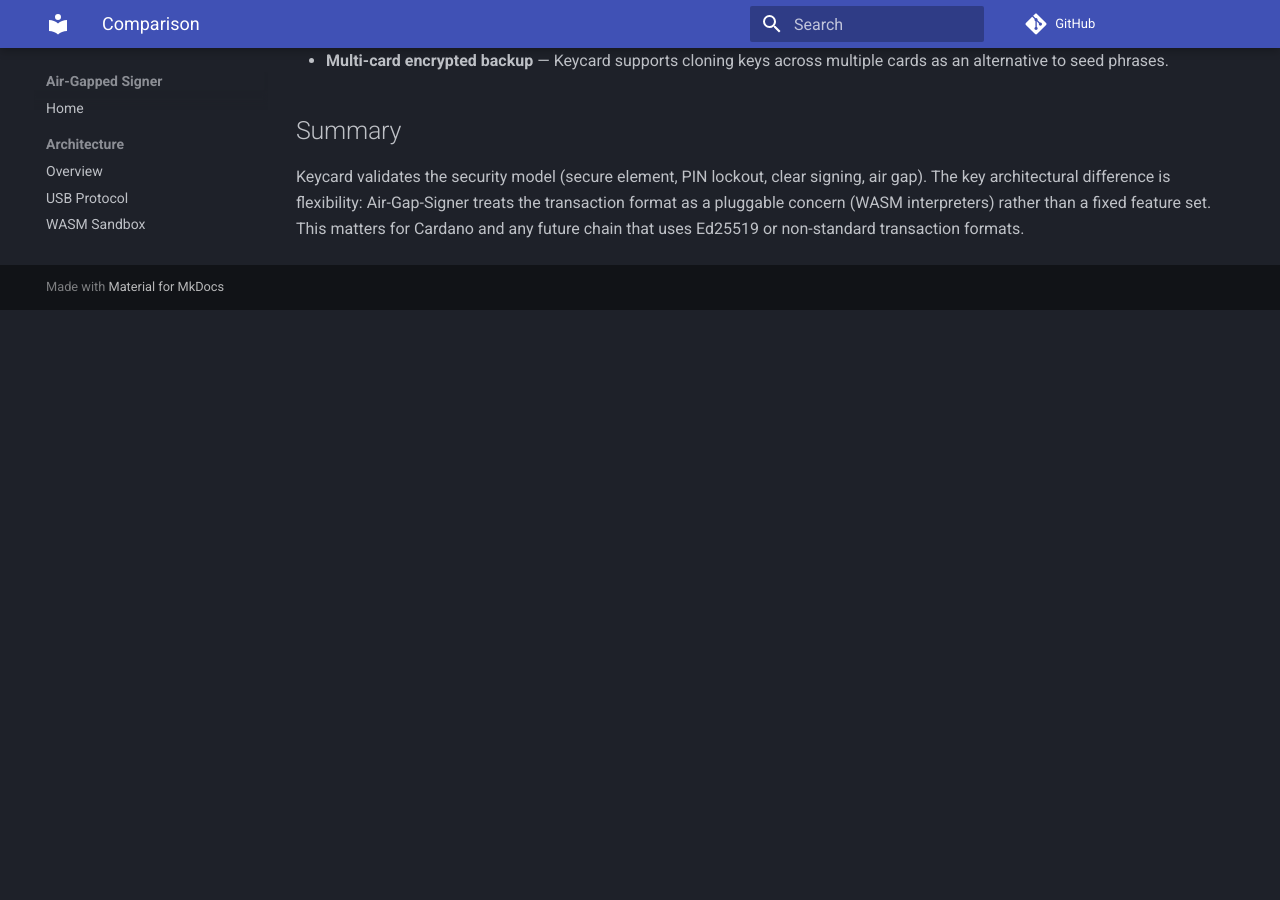
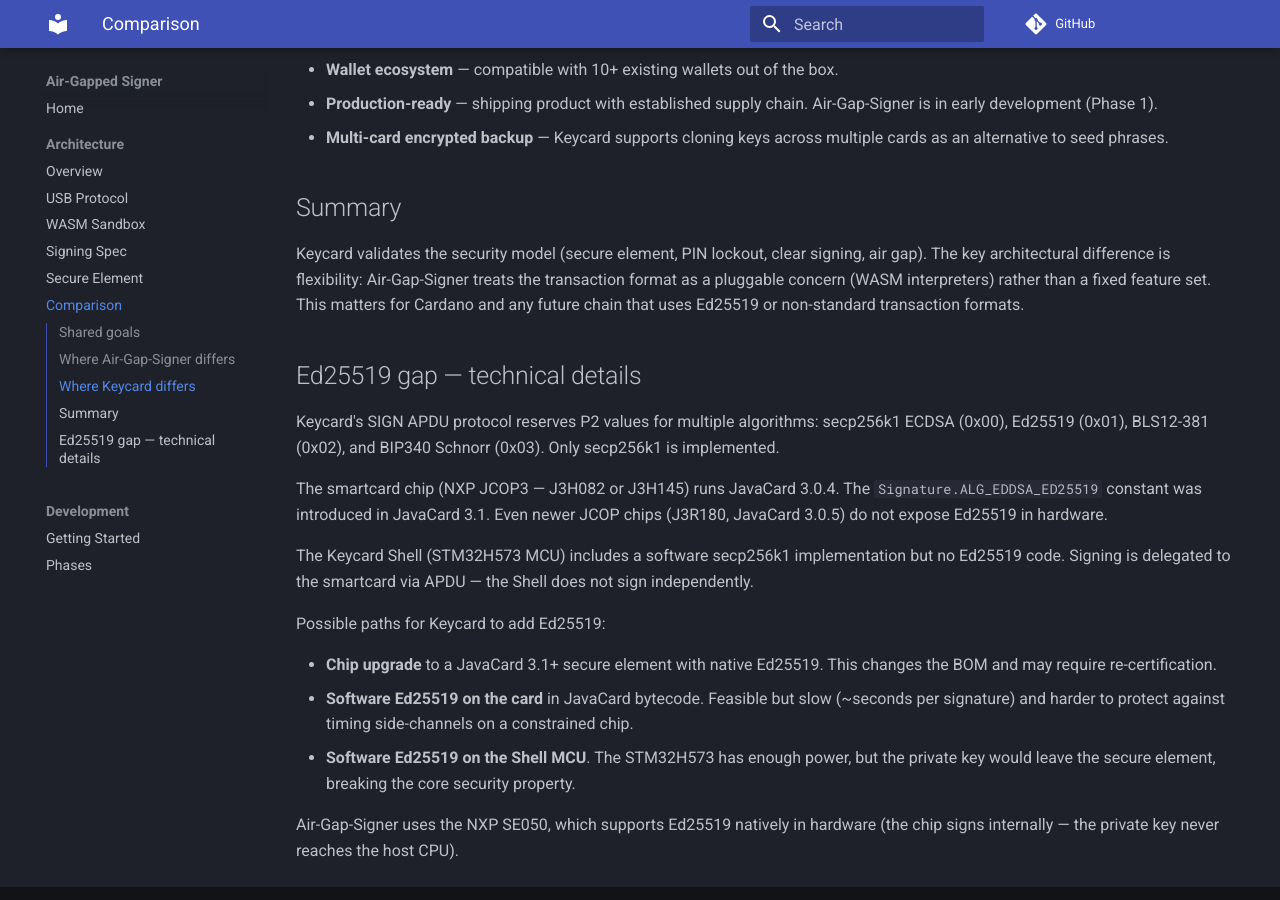
Before and after one commit to paolino/air-gap-signer, an MkDocs documentation site: the page built from docs/architecture/comparison.md, in a window 1280 px wide and 900 px high, scrolled down 1179 px. Built offline with MkDocs 1.6.1 and Material for MkDocs 9.7.7, drawn with Linux system fonts in a browser that asks for light colours; comment, search, counter and statistics services are not loaded; before the commit the page ends 1489 px from its top, so only the background shows below that; some of the changed text lies outside the part shown.

Commit message:
docs: add Ed25519 technical details to Keycard comparison

```diff
--- a/docs/architecture/comparison.md
+++ b/docs/architecture/comparison.md
@@ -17,8 +17,16 @@ device with QR scanning). This page compares the two projects.
 
 ## Where Air-Gap-Signer differs
 
-- **Ed25519 support** — Keycard only supports secp256k1. Cardano
-  requires Ed25519, so Keycard cannot sign Cardano transactions.
+- **Ed25519 support** — Keycard's SIGN APDU
+  [specification](https://keycard.tech/docs/apdu/sign.html) defines
+  P2=0x01 for EdDSA/Ed25519, but the implementation only supports
+  P2=0x00 (secp256k1) today. The underlying JavaCard chip
+  (NXP J3H082/J3H145, JavaCard 3.0.4) lacks native Ed25519 —
+  that API (`Signature.ALG_EDDSA_ED25519`) requires JavaCard 3.1+.
+  Adding Ed25519 would need either a chip upgrade or a software
+  implementation on the card, which is slow and exposes side-channel
+  risk. Cardano requires Ed25519, so Keycard cannot sign Cardano
+  transactions today.
 - **Blockchain-agnostic by design** — chain support is not hardcoded.
   A WASM interpreter on the USB stick parses any transaction format.
   Adding a new blockchain means writing a small WASM module, not
@@ -52,3 +60,33 @@ flexibility: Air-Gap-Signer treats the transaction format as a
 pluggable concern (WASM interpreters) rather than a fixed feature
 set. This matters for Cardano and any future chain that uses
 Ed25519 or non-standard transaction formats.
+
+## Ed25519 gap — technical details
+
+Keycard's SIGN APDU protocol reserves P2 values for multiple
+algorithms: secp256k1 ECDSA (0x00), Ed25519 (0x01), BLS12-381
+(0x02), and BIP340 Schnorr (0x03). Only secp256k1 is implemented.
+
+The smartcard chip (NXP JCOP3 — J3H082 or J3H145) runs JavaCard
+3.0.4. The `Signature.ALG_EDDSA_ED25519` constant was introduced
+in JavaCard 3.1. Even newer JCOP chips (J3R180, JavaCard 3.0.5) do
+not expose Ed25519 in hardware.
+
+The Keycard Shell (STM32H573 MCU) includes a software secp256k1
+implementation but no Ed25519 code. Signing is delegated to the
+smartcard via APDU — the Shell does not sign independently.
+
+Possible paths for Keycard to add Ed25519:
+
+- **Chip upgrade** to a JavaCard 3.1+ secure element with native
+  Ed25519. This changes the BOM and may require re-certification.
+- **Software Ed25519 on the card** in JavaCard bytecode. Feasible
+  but slow (~seconds per signature) and harder to protect against
+  timing side-channels on a constrained chip.
+- **Software Ed25519 on the Shell MCU**. The STM32H573 has
+  enough power, but the private key would leave the secure element,
+  breaking the core security property.
+
+Air-Gap-Signer uses the NXP SE050, which supports Ed25519 natively
+in hardware (the chip signs internally — the private key never
+reaches the host CPU).
```
